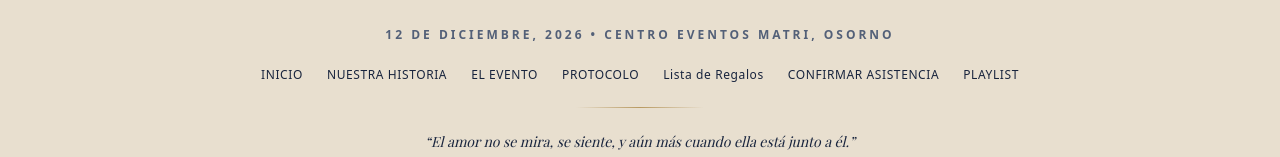
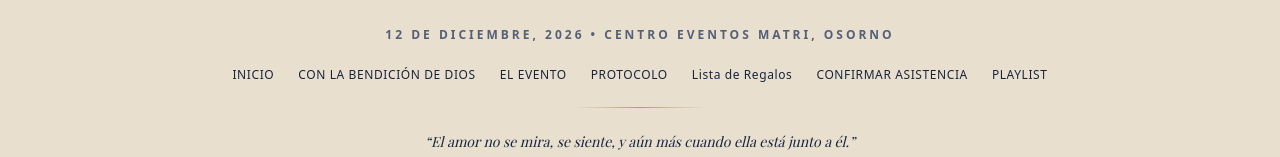
Before and after one commit to danielaguilaralderete4-prog/bodaaa, a React (Vite) app: page / in a window 1280 px wide. Shown: the part 7305-7462 px from the top of the page. Built offline with nearby package versions, Linux system fonts and the light colour scheme; no server answers; the database is empty; a web font is replaced by a local one.

Commit message:
Fix: Scroll automático al inicio en página de regalos

```diff
--- a/src/components/Footer.tsx
+++ b/src/components/Footer.tsx
@@ -28,7 +28,7 @@ export const Footer: React.FC<FooterProps> = ({ onOpenGiftPage }) => {
             Inicio
           </a>
           <a href="#details" className="hover:text-[#333333] transition-colors">
-            Nuestra Historia
+            Con La Bendición de Dios
           </a>
           <a href="#event" className="hover:text-[#333333] transition-colors">
             El Evento
--- a/src/components/GiftRegistryPage.tsx
+++ b/src/components/GiftRegistryPage.tsx
@@ -237,6 +237,11 @@ export const GiftRegistryPage: React.FC<{ onClose?: () => void }> = ({ onClose }
       setPaymentStatus(status);
       setReturnOrderId(orderId);
     }
+  }, []);
+
+  // Scroll to top when component mounts
+  useEffect(() => {
+    window.scrollTo({ top: 0, behavior: 'smooth' });
   }, []);
 
   // Cart state
```
